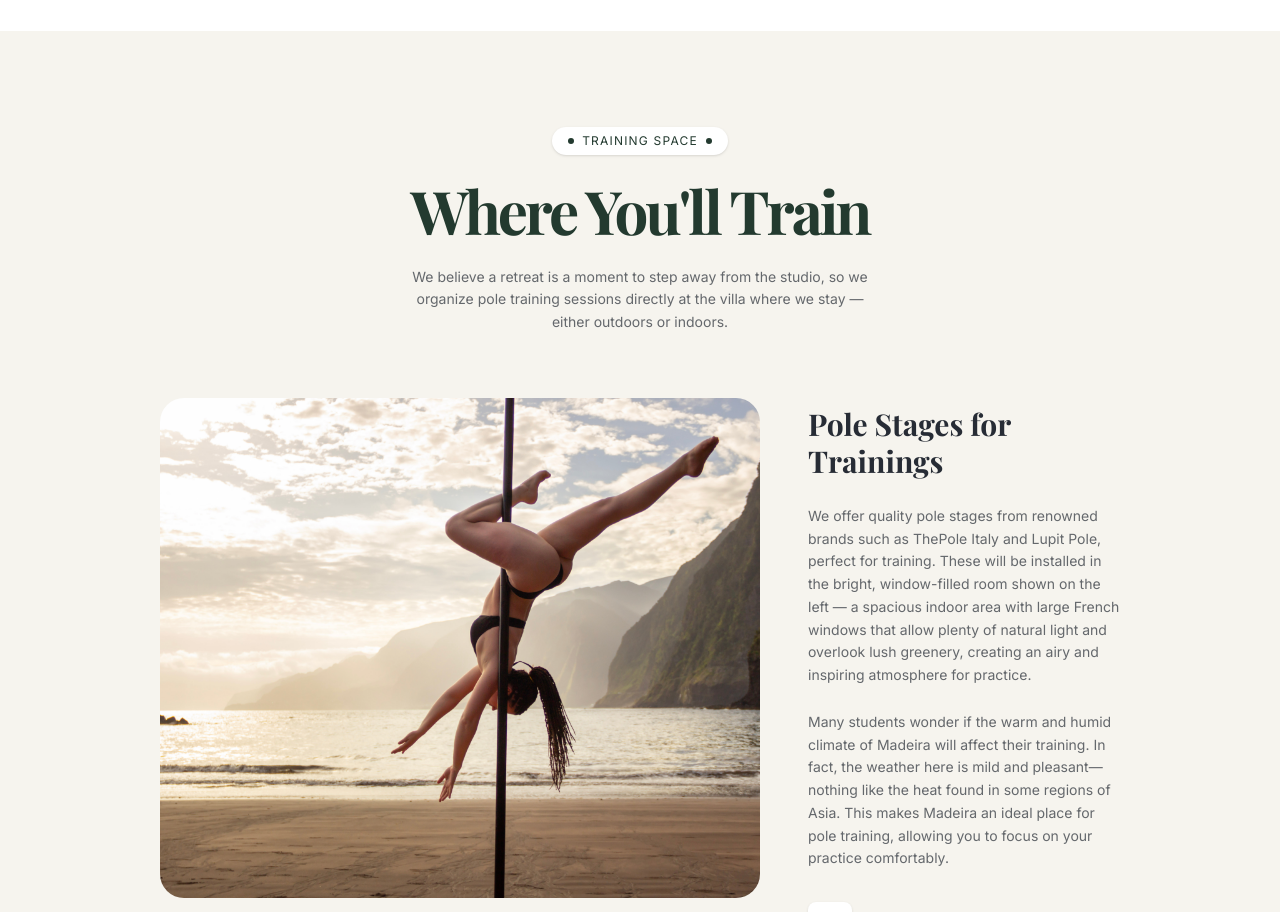
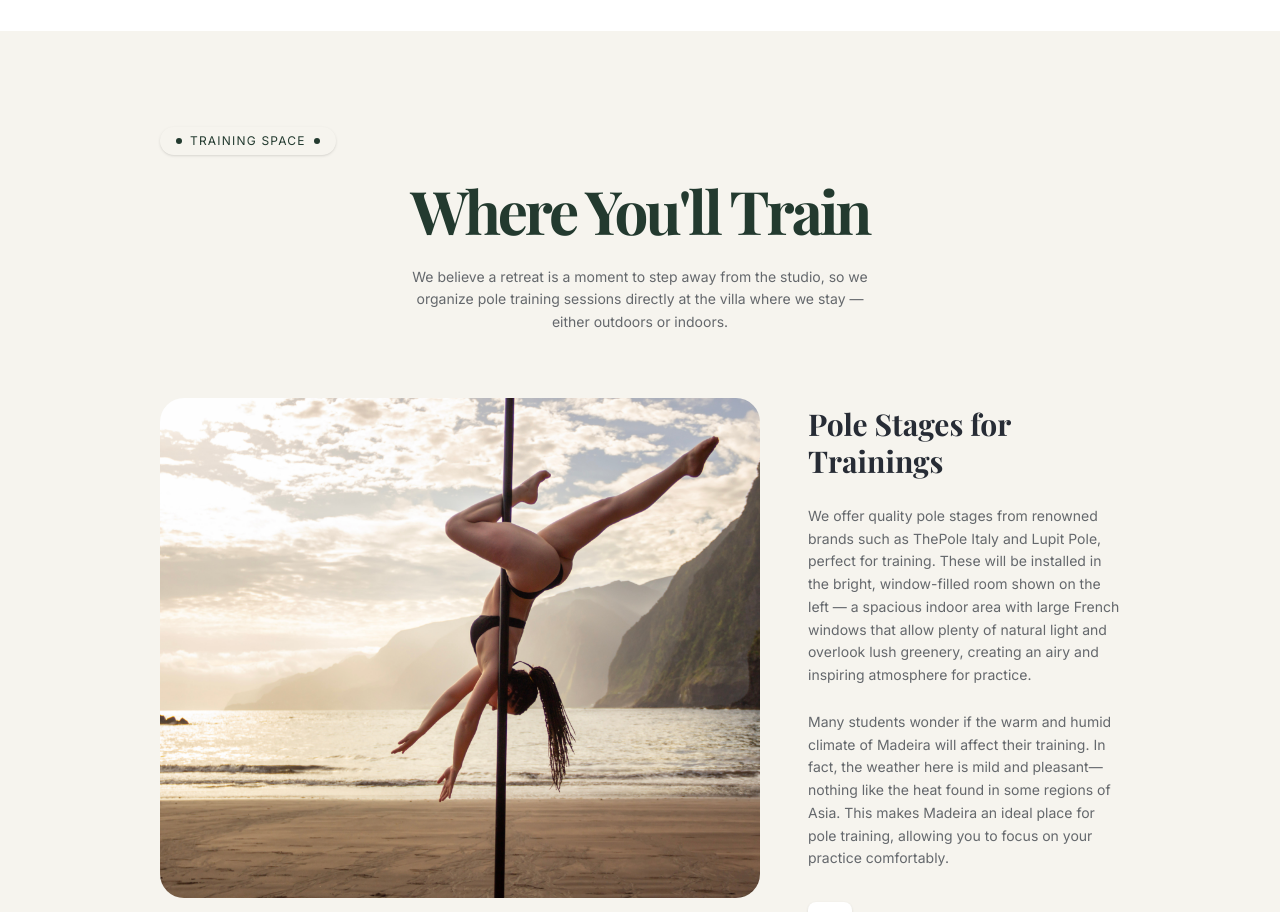
Before and after one commit to Andrianjaka-Tony/madeira-creative-vllage, a Next.js app: page / in a window 1280 px wide. Shown: the part 3080-3992 px from the top of the page. Built offline with nearby package versions, Linux system fonts and the light colour scheme; a web font is replaced by a local one.

Commit message:
home: use shared SectionBadge in training space section

```diff
--- a/src/components/home/traning-space.tsx
+++ b/src/components/home/traning-space.tsx
@@ -1,5 +1,6 @@
 import { MapPin, ShieldCheck, Sparkles } from "lucide-react";
 import { LucideIcon } from "lucide-react";
+import { SectionBadge } from "@/components/ui/section-badge";
 
 const highlights = [
   {
@@ -33,7 +34,7 @@ export function TrainingSpace() {
 function SectionIntro() {
   return (
     <div className="flex flex-col items-center gap-6 text-center">
-      <SectionTag label="Training Space" />
+      <SectionBadge label="Training Space" />
       <h2 className="serif font-bold text-6xl text-(--green) leading-[1.05] tracking-tighter">
         Where You&apos;ll Train
       </h2>
@@ -107,13 +108,3 @@ function PhotoGallery() {
     </div>
   );
 }
-
-function SectionTag({ label }: { label: string }) {
-  return (
-    <div className="bg-white inline-flex items-center gap-2 shadow rounded-full px-4 py-1.5">
-      <span className="w-1.5 h-1.5 rounded-full bg-(--green)" />
-      <span className="text-xs uppercase tracking-widest text-(--green)">{label}</span>
-      <span className="w-1.5 h-1.5 rounded-full bg-(--green)" />
-    </div>
-  );
-}
```
